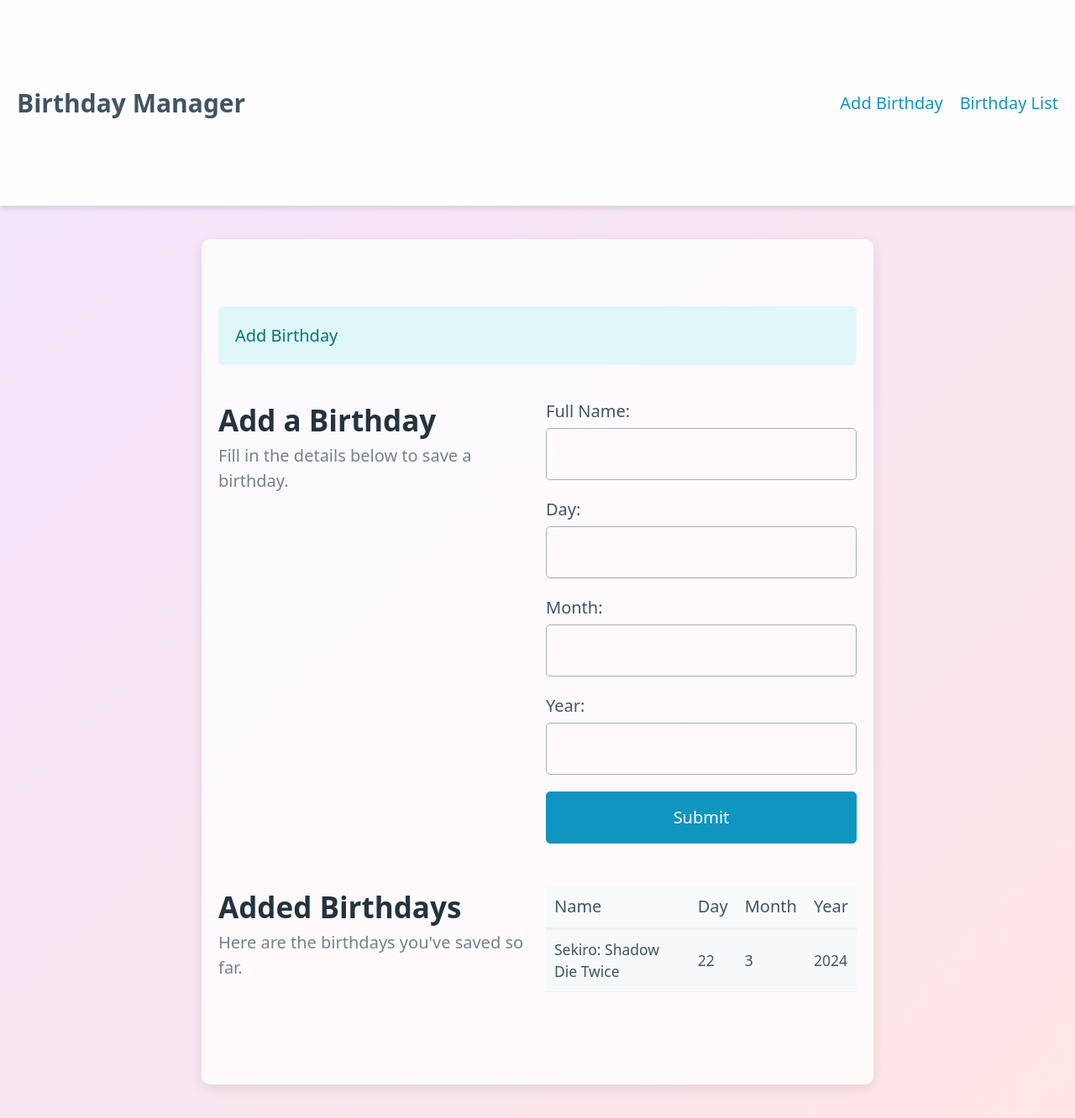
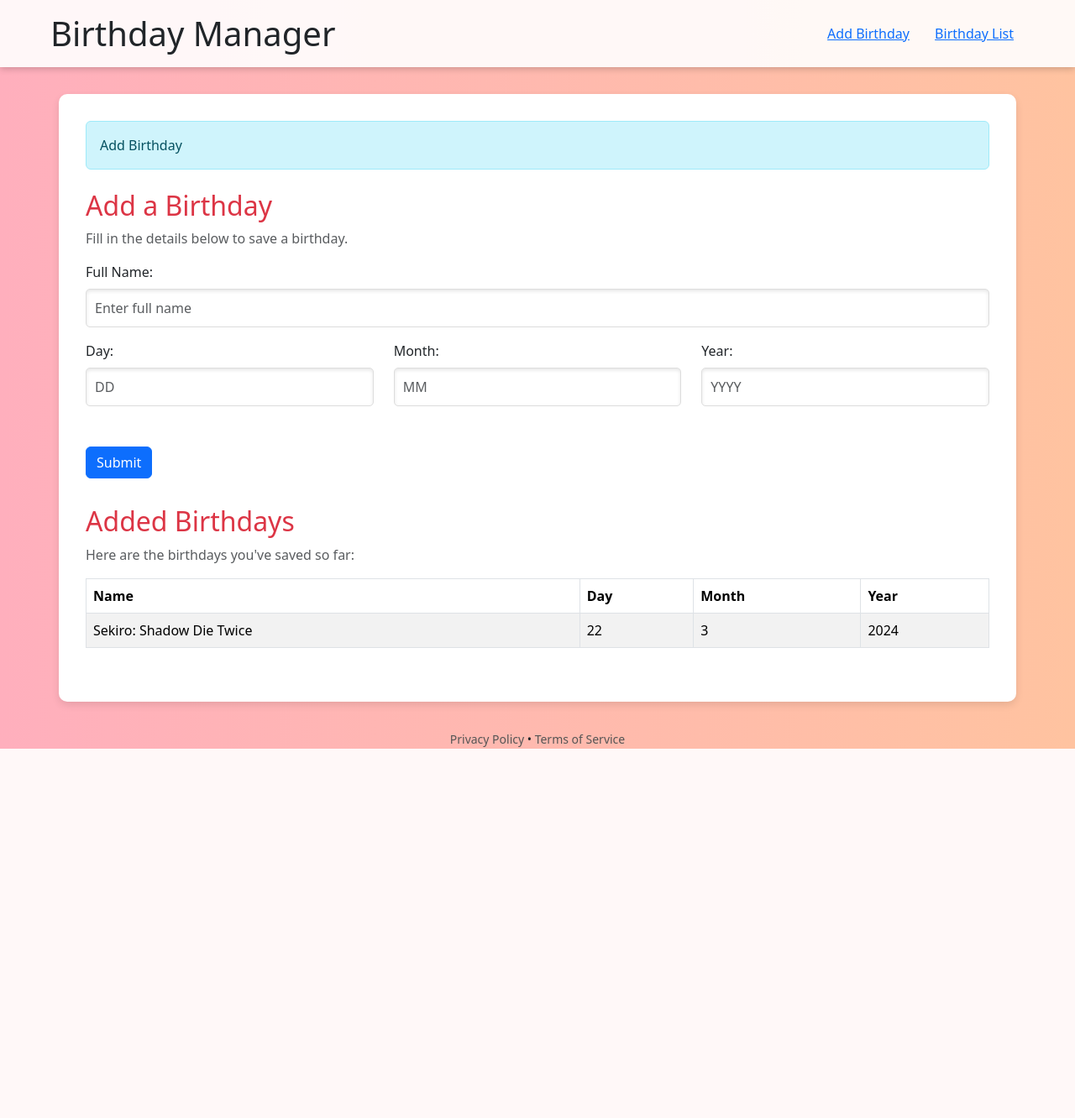
Before and after one commit to LIGHTscrn/Birthday, a Django app: page / in a window 1280 px wide. Shown: the whole page at 84% size. After the commit the page ends 892 px from the top, so only its background shows below. Run offline with Django 5.2, Linux system fonts and the light colour scheme; data comes from the database, SQL or seed files in the repository.

Commit message:
Finalized

```diff
--- /dev/null
+++ b/Home/static/Home/css/styles.css
@@ -0,0 +1,85 @@
+
+body {
+    background: linear-gradient(to right, #ffafbd, #ffc3a0);
+    min-height: 100vh;
+}
+
+.container {
+    margin-top: 2rem;
+    background-color: #ffffff;
+    padding: 2rem;
+    border-radius: 10px;
+    box-shadow: 0 4px 10px rgba(0, 0, 0, 0.1);
+}
+
+header {
+    background: rgba(255, 255, 255, 0.9);
+    box-shadow: 0px 2px 8px rgba(0, 0, 0, 0.2);
+    padding: 1rem 0;
+}
+
+nav a {
+    color: #555;
+}
+
+nav a:hover {
+    color: #ff6f61;
+}
+
+.form-section, .list-section {
+    margin-bottom: 2rem;
+}
+
+table thead {
+    background: #ff6f61;
+    color: white;
+}
+
+table tbody tr:nth-child(even) {
+    background: #ffe6e6;
+}
+
+footer {
+    text-align: center;
+    margin-top: 2rem;
+}
+
+footer a {
+    text-decoration: none;
+    color: #555;
+}
+
+footer a:hover {
+    color: #ff6f61;
+}
+input[type="text"], input[type="email"], input[type="number"], select {
+    border: 1px solid #ddd;
+    border-radius: 5px;
+    padding: 10px;
+    width: 100%;
+    font-size: 16px;
+    margin-bottom: 1rem;
+    box-shadow: inset 0 2px 4px rgba(0, 0, 0, 0.1);
+    transition: all 0.3s ease-in-out;
+}
+
+input[type="text"]:focus, input[type="email"]:focus, input[type="number"]:focus, select:focus {
+    border-color: #ff6f61;
+    outline: none;
+    box-shadow: 0 0 5px rgba(255, 111, 97, 0.7);
+}
+
+button {
+    padding: 10px 20px;
+    font-size: 16px;
+    border: none;
+    border-radius: 5px;
+    background-color: #007bff;
+    color: #fff;
+    cursor: pointer;
+    transition: all 0.3s ease-in-out;
+}
+
+button:hover {
+    background-color: #0056b3;
+}
--- a/Home/templates/Home/index.html
+++ b/Home/templates/Home/index.html
@@ -1,132 +1,74 @@
 <!DOCTYPE html>
 <html lang="en">
-
+{% load static %}
 <head>
     <meta charset="UTF-8">
     <meta name="viewport" content="width=device-width, initial-scale=1.0">
     <title>Birthday Manager</title>
-    <link rel="stylesheet" href="https://cdn.jsdelivr.net/npm/@picocss/pico@1/css/pico.min.css">
-    <style>
-        body {
-            background: linear-gradient(135deg, #f3e6ff, #ffe6e6);
-            min-height: 100vh;
-            display: flex;
-            flex-direction: column;
-        }
-
-        header, footer {
-            background: rgba(255, 255, 255, 0.9);
-            backdrop-filter: blur(5px);
-            box-shadow: 0px 4px 6px rgba(0, 0, 0, 0.1);
-        }
-
-        nav ul:first-child {
-            font-size: 1.5rem;
-            font-weight: bold;
-        }
-
-        main {
-            padding: 2rem;
-            background: rgba(255, 255, 255, 0.8);
-            border-radius: 10px;
-            box-shadow: 0px 4px 15px rgba(0, 0, 0, 0.1);
-            margin: 2rem auto;
-            max-width: 800px;
-        }
-
-        section {
-            margin-bottom: 2rem;
-        }
-
-        table {
-            width: 100%;
-            border-collapse: collapse;
-        }
-
-        table thead {
-            background: #f8f9fa;
-        }
-
-        table th, table td {
-            padding: 0.5rem;
-            text-align: left;
-        }
-
-        table tr:nth-child(even) {
-            background: #f3f3f3;
-        }
-
-        .alert {
-            padding: 1rem;
-            border-radius: 5px;
-            margin-bottom: 1rem;
-        }
-
-        .alert-primary {
-            background-color: #e0f7fa;
-            color: #00796b;
-        }
-
-        .alert-danger {
-            background-color: #ffebee;
-            color: #d32f2f;
-        }
-
-        .alert-success {
-            background-color: #e8f5e9;
-            color: #388e3c;
-        }
-    </style>
+    <!-- Bootstrap CSS -->
+    <link href="https://cdn.jsdelivr.net/npm/bootstrap@5.3.0-alpha1/dist/css/bootstrap.min.css" rel="stylesheet">
+    <link rel="stylesheet" href="{% static 'Home/css/styles.css' %}">
 </head>
 
 <body>
-    <header>
-        <nav class="container-fluid">
-            <ul>
-                <li><strong>Birthday Manager</strong></li>
-            </ul>
-            <ul>
-                <li><a href="#form-section">Add Birthday</a></li>
-                <li><a href="#list-section">Birthday List</a></li>
-            </ul>
+    <header class="container-fluid text-center">
+        <nav class="d-flex justify-content-between align-items-center px-5">
+            <h1 class="m-0">Birthday Manager</h1>
+            <div>
+                <a class="btn btn-link" href="#form-section">Add Birthday</a>
+                <a class="btn btn-link" href="#list-section">Birthday List</a>
+            </div>
         </nav>
     </header>
 
-    <main class="container-fluid">
+    <main class="container">
         <!-- Feedback Messages -->
-        <section>
+        <div class="mb-4">
             {% if message %}
-            <p class="alert alert-primary">{{ message }}</p>
+            <div class="alert alert-info">{{ message }}</div>
             {% endif %}
             {% if error %}
-            <p class="alert alert-danger">{{ error }}</p>
+            <div class="alert alert-danger">{{ error }}</div>
             {% endif %}
             {% if success %}
-            <p class="alert alert-success">{{ success }}</p>
+            <div class="alert alert-success">{{ success }}</div>
             {% endif %}
-        </section>
+        </div>
 
         <!-- Birthday Form Section -->
-        <section id="form-section" class="grid">
-            <hgroup>
-                <h2>Add a Birthday</h2>
-                <h3>Fill in the details below to save a birthday.</h3>
-            </hgroup>
-            <form class="form" action="{% url 'Home:Home' %}" method="post" enctype="multipart/form-data">
+        <section id="form-section" class="form-section">
+            <h2 class="text-danger">Add a Birthday</h2>
+            <p class="text-muted">Fill in the details below to save a birthday.</p>
+            <form action="{% url 'Home:Home' %}" method="post" enctype="multipart/form-data">
                 {% csrf_token %}
-                {{ form }}
-                <button class="button-primary" type="submit">Submit</button>
+                <div class="mb-3">
+                    <label for="fullName" class="form-label">Full Name:</label>
+                    <input type="text" id="fullName" name="fullName" placeholder="Enter full name" class="form-control">
+                </div>
+                <div class="row">
+                    <div class="col-md-4 mb-3">
+                        <label for="day" class="form-label">Day:</label>
+                        <input type="number" id="day" name="day" placeholder="DD" class="form-control">
+                    </div>
+                    <div class="col-md-4 mb-3">
+                        <label for="month" class="form-label">Month:</label>
+                        <input type="number" id="month" name="month" placeholder="MM" class="form-control">
+                    </div>
+                    <div class="col-md-4 mb-3">
+                        <label for="year" class="form-label">Year:</label>
+                        <input type="number" id="year" name="year" placeholder="YYYY" class="form-control">
+                    </div>
+                </div>
+                <button class="btn btn-primary mt-3" type="submit">Submit</button>
             </form>
         </section>
 
         <!-- Birthday List Section -->
-        <section id="list-section" class="grid">
-            <hgroup>
-                <h2>Added Birthdays</h2>
-                <h3>Here are the birthdays you've saved so far.</h3>
-            </hgroup>
+        <section id="list-section" class="list-section">
+            <h2 class="text-danger">Added Birthdays</h2>
+            <p class="text-muted">Here are the birthdays you've saved so far:</p>
             {% if birthdays %}
-            <table role="grid">
+            <table class="table table-bordered table-striped">
                 <thead>
                     <tr>
                         <th>Name</th>
@@ -147,10 +89,19 @@
                 </tbody>
             </table>
             {% else %}
-            <p>No birthdays added yet. Start by adding one!</p>
+            <p class="text-muted">No birthdays added yet. Start by adding one!</p>
             {% endif %}
         </section>
     </main>
+
+    <footer>
+        <small>
+            <a href="#">Privacy Policy</a> • <a href="#">Terms of Service</a>
+        </small>
+    </footer>
+
+    <!-- Bootstrap JS -->
+    <script src="https://cdn.jsdelivr.net/npm/bootstrap@5.3.0-alpha1/dist/js/bootstrap.bundle.min.js"></script>
 </body>
 
 </html>
```
Also changed, not shown: 1 other file.
